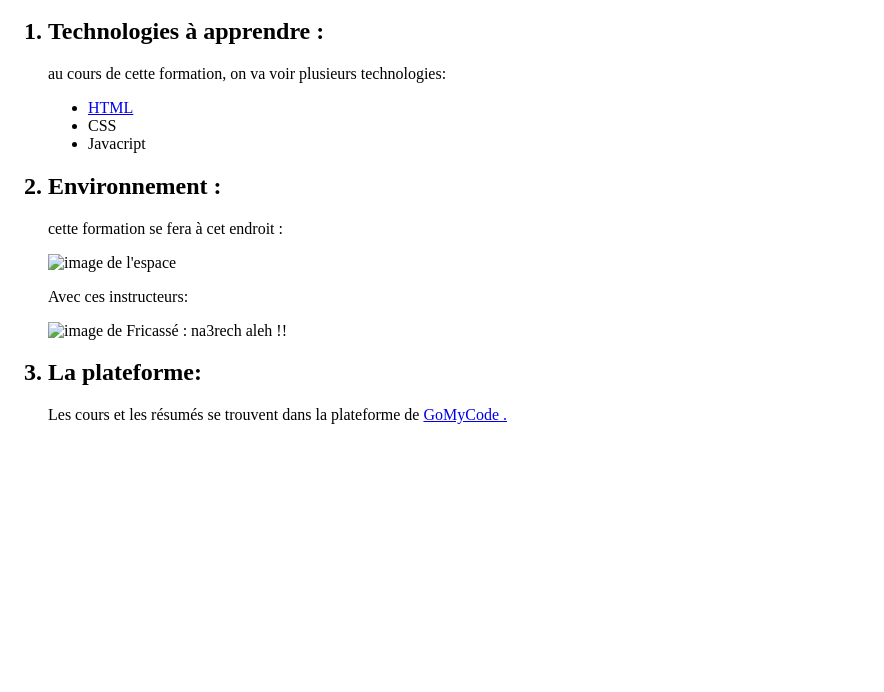
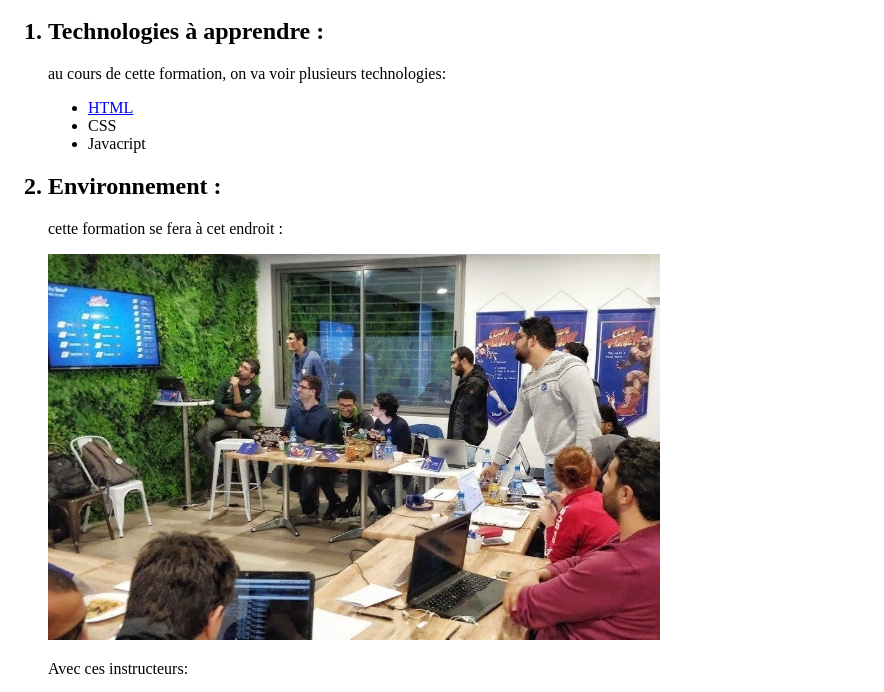
Before and after one commit to lSabrinel/first-project, a plain HTML site: page index.html in a window 1280 px wide. Shown: the part 100-792 px from the top of the page, without its empty margins (0-884 px from the left). Drawn offline with Linux system fonts and the light colour scheme.

Commit message:
Update index.html

```diff
--- a/index.html
+++ b/index.html
@@ -2,7 +2,7 @@
 <html lang="en">
 <head>
 
-    <link rel="icon" type="image/png" href="res/espace.jpg" />
+    <link rel="icon" type="image/png" href="espace.jpg" />
 
     <title> Web Development </title>
 
@@ -29,11 +29,11 @@
         <h2> <li>Environnement :</li> </h2>
         <p> cette formation se fera à cet endroit :</p>
 
-        <img src="res/espace.jpg" alt="image de l'espace" width="50%">
+        <img src="espace.jpg" alt="image de l'espace" width="50%">
 
         <p>Avec ces instructeurs:</p>
 
-        <img src="res/376700.jpg" alt="image de Fricassé : na3rech aleh !!" width="100%" >
+        <img src="376700.jpg" alt="image de Fricassé : na3rech aleh !!" width="100%" >
 
 
         <h2> <li>La plateforme:</li> </h2>
```
